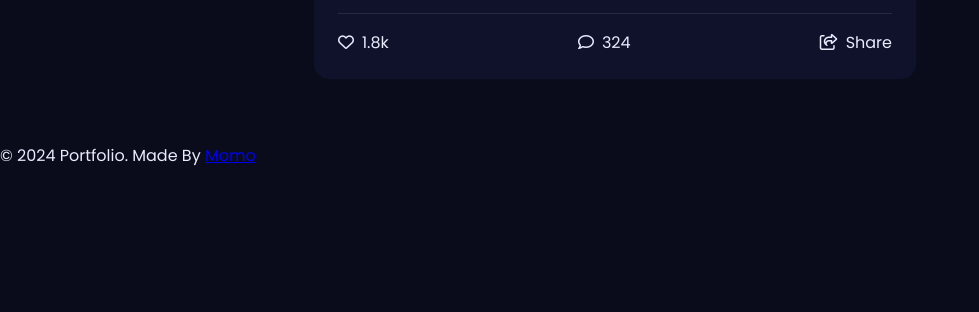
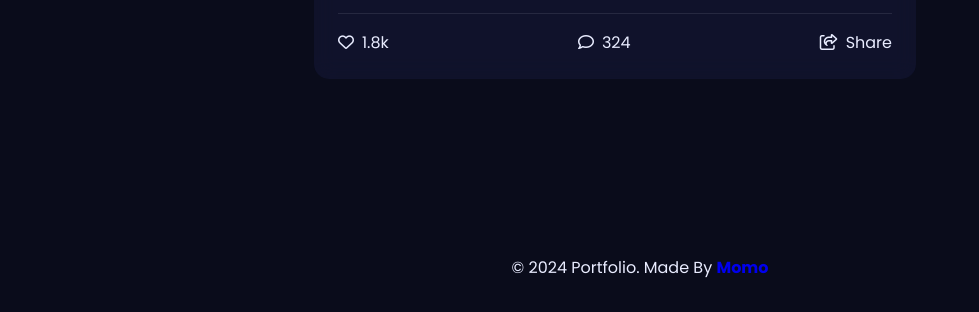
Before and after one commit to mosh3eb/NexusHub, a plain HTML site: page index.html in a window 1280 px wide. Shown: the part 1733-2045 px from the top of the page, without its empty margins (0-979 px from the left). Before the commit the page ends 1901 px from the top, so only its background shows below. Drawn offline with Linux system fonts and the light colour scheme.

Commit message:
Update style.css

```diff
--- a/css/style.css
+++ b/css/style.css
@@ -364,6 +364,17 @@ body {
     right: -2px;
 }
 
+footer {
+    text-align: center;
+    padding: 2rem;
+    background: var(--secondary);
+    margin-top: 5rem;
+}
+
+footer p a {
+    text-decoration: none;
+    font-weight: bold;
+}
 /* Responsive Design */
 @media (max-width: 1400px) {
     .main-container {
```
